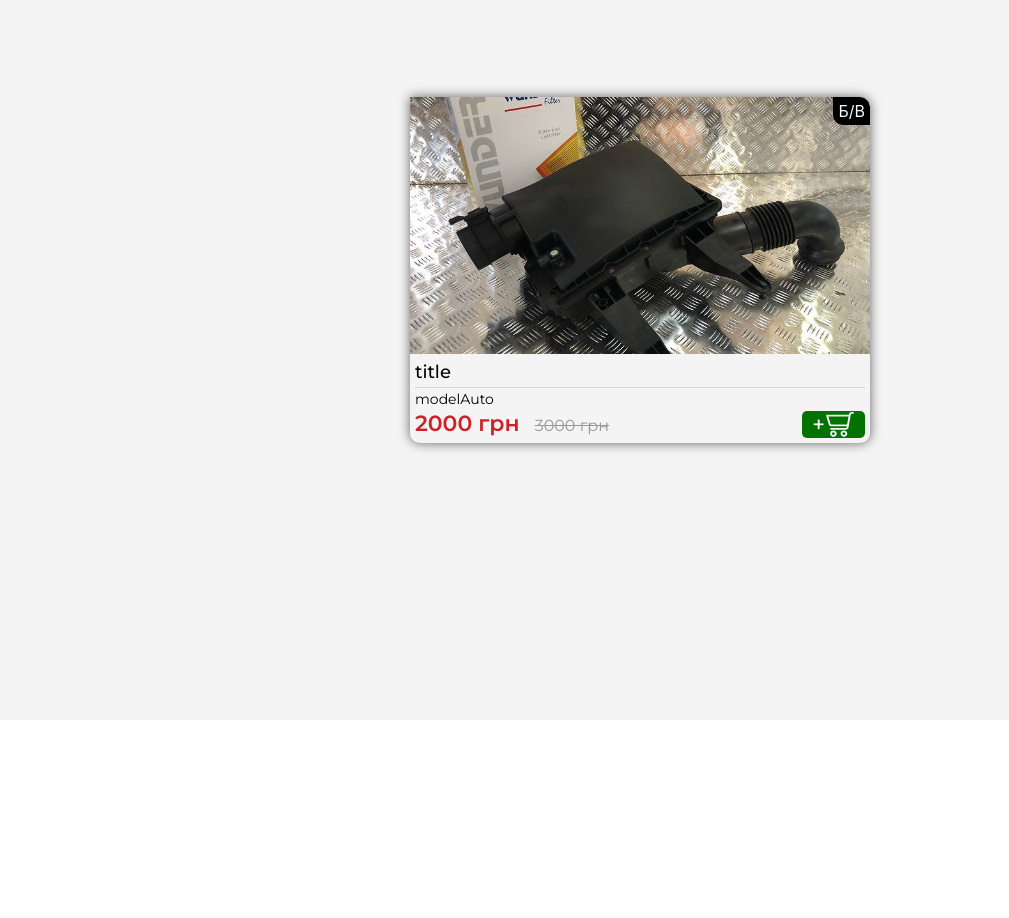
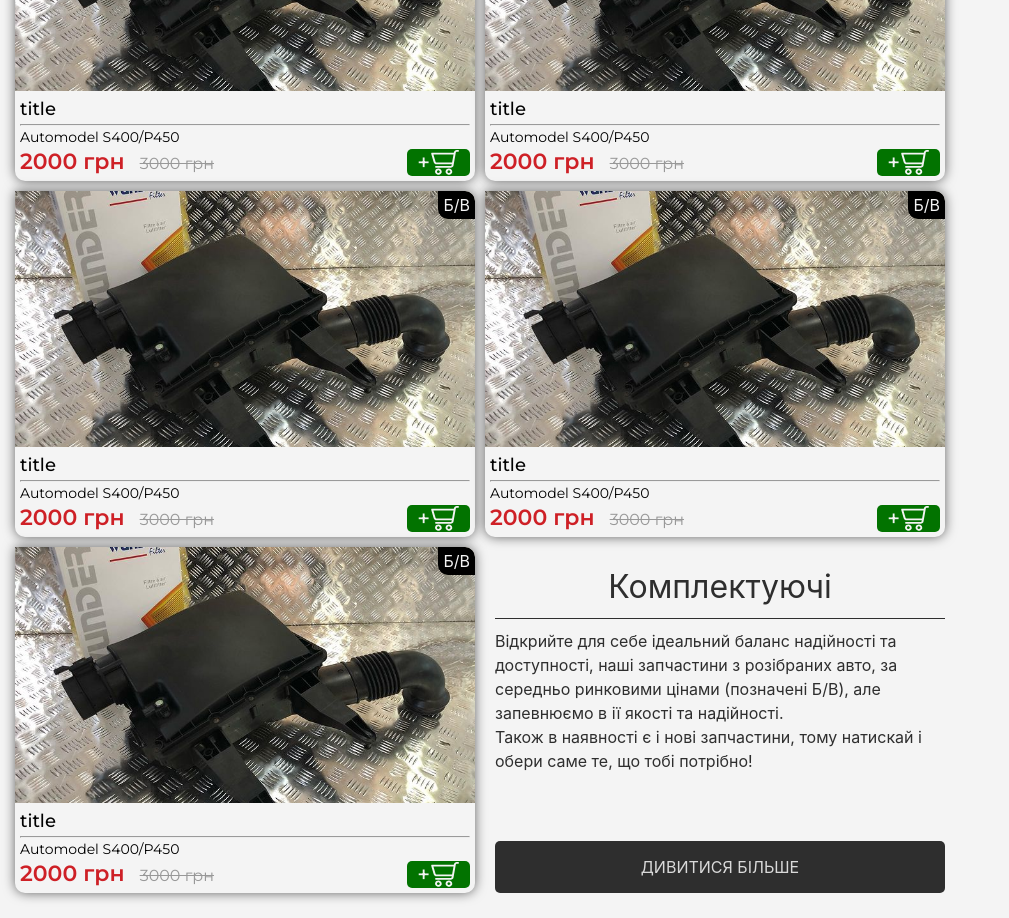
Before and after one commit to Dolzhenkov-Andrii/sprinterHelp, a React (Vite) app: page / in a window 1280 px wide. Shown: the part 320-1238 px from the top of the page, without its empty margins (0-1009 px from the left). Before the commit the page ends 1040 px from the top, so only its background shows below. Built offline with nearby package versions, Linux system fonts and the light colour scheme.

Commit message:
Create section  "HomeCardBox"

```diff
--- a/src/component/productСard/ProductCard.jsx
+++ b/src/component/productСard/ProductCard.jsx
@@ -11,22 +11,21 @@ export default function ProductCard({ className }) {
     const isUsedIndex = true;
 
     return (
+        <div className={classes.test}>
             <div className={`${classes.backgroundBox} ${isUsedIndex ? classes.usedIndex : ''} ${className} `}>
                 <div className={`${classes.imgBox} ${isUsedIndex ? classes.usedIndexImg : ''}`}>
-                <div className={classes.usedWatchBox}>
+                    <img className={classes.img} src={img1} alt="Product" />
+                    <div className={`${classes.usedIndexBox} ${isUsedIndex ? '' : classes.notActive}`}><p>{"Б/В"}</p></div>
                     <Button className={classes.eyeButton}>
-                    <div className={classes.bg} />
                         <SvgIcons name={"eye"} className={classes.eyeSvgIcons} />
                     </Button>
-                </div>
-                <div className={`${classes.usedIndexBox} ${isUsedIndex ? '' : classes.notActive}`}><p>{"Б/В"}</p></div>
-                <img className={classes.img} src={img1} alt="Product" />
+                    <div className={classes.blurBG} />
                 </div>
                 <div className={classes.infoBox}>
                     <div content={classes.textInfo}>
                         <p className={classes.title}>{"title"}</p>
                         <hr className={classes.infoTextLine} />
-                    <p className={classes.modelAuto}>{"modelAuto"}</p>
+                        <p className={classes.modelAuto}>{"Automodel S400/P450"}</p>
                     </div>
                     <div className={classes.priceInfo}>
                         <div className={classes.priceBox}>
@@ -40,5 +39,7 @@ export default function ProductCard({ className }) {
                     </div>
                 </div>
             </div>
+
+        </div>
     )
 }
--- a/src/component/productСard/productCard.module.css
+++ b/src/component/productСard/productCard.module.css
@@ -1,109 +1,61 @@
 .notActive {
     display: none;
 }
-
 
 .backgroundBox {
     width: 460px;
     min-width: 460px;
     height: 346px;
     min-height: 346px;
+    margin: 10px;
     display: flex;
     flex-direction: column;
     align-items: center;
     justify-content: space-between;
     background-color: #F4F4F4;
     border-radius: 0 0 10px 10px;
-    color: aliceblue;
+    color: #000000;
+    box-shadow: 0 0 .7em rgba(0, 0, 0, 0.6);
+    transition: all 0.15s ease-out;
+    z-index: 1;
     /* Х-позиція, Y-позиція, Розмиття, Динаміка висоти, колір */
     /* box-shadow: 0 0 10px rgba(0, 0, 0, 0.4); */
-    box-shadow: 0 0 .7em rgba(0, 0, 0, 0.6);
-    transition: all .3s ease;
     /* transition: .2s; */
 }
-
-.backgroundBox:hover {
-    /* transition: .2s; */
-    transition: all .3s ease;
-    /* box-shadow: 0 0 12px rgba(0, 0, 0, 1.2); */
-    box-shadow: 0 0 .9em rgba(0, 0, 0, 0.9);
-}
-
 .usedIndex {
     border-radius: 0 10px 10px 10px;
 }
-
-.usedIndexImg {
-    border-radius: 0 10px 0 0;
+.backgroundBox:hover {
+    position: absolute;
+    z-index: 3;
+    width: 470px;
+    min-width: 470px;
+    height: 356px;
+    min-height: 356px;
+    /* transition: .2s; */
+    /* box-shadow: 0 0 12px rgba(0, 0, 0, 1.2); */
+    box-shadow: 0 0 25px rgba(0, 0, 0, 0.829);
+    transition: all 0.15s ease-out;
 }
 
+.test{
+    display: flex;
+    align-items: center;
+    justify-content: center;
+    width: 470px;
+    min-width: 470px;
+    height: 356px;
+    min-height: 356px;
+}
+/* ---------------------------------------------------------- */
+
 .imgBox {
-    display: flex;
-    justify-content: end;
+    display: block;
     width: 100%;
     height: 75%;
     position: relative;
     overflow: hidden;
 }
-
-.infoTextLine {
-    border: none;
-    height: 1px;
-    background-color: #D9D9D9;
-}
-
-.usedIndexBox {
-    position: absolute;
-    background-color: black;
-    width: fit-content;
-    padding: 2px 5px;
-    border-radius: 0 10px;
-    z-index: 2;
-}
-
-.usedWatchBox {
-    position: relative;
-    top: 0;
-    right: 0;
-    left: 0;
-    bottom: 0;
-    margin: auto;
-    display: flex;
-    align-items: center;
-    justify-content: center;
-    width: 150px;
-    height: 150px;
-    padding: 25px;
-    border-radius: 50%;
-    z-index:2;
-    transition:  0.15s;
-}
-.usedWatchBox>Button{
-    border-radius: 50%;
-    z-index: 3;
-    transition:  0.15s;
-}
-
-.bg {
-    display: none;
-    position: absolute;
-    z-index: -1;
-    left: -150px;
-    top: -50px;
-    right: -150px;
-    bottom: -50px;
-    background-color: #8a8a8a4f;
-    backdrop-filter: blur(2px);
-    background-size: cover;
-  }
-
-.usedWatchBox:hover>Button>.eyeSvgIcons{
-    position: relative;
-    transition:  0.15s;
-    display: block;
-}
-
-
 
 .img {
     width: auto;
@@ -115,14 +67,89 @@
     bottom: 0;
     right: 0;
 }
+.usedIndexImg {
+    border-radius: 0 10px 0 0;
+}
+
+.usedIndexBox {
+    position: absolute;
+    top: 0;
+    right: 0;
+    background-color: black;
+    color: #F4F4F4;
+    width: fit-content;
+    padding: 2px 5px;
+    border-radius: 0 10px;
+    z-index: 1;
+}
+
+.blurBG {
+    display: block;
+    opacity: 0;
+    position: absolute;
+    z-index: 2;
+    left: 0;
+    top: 0;
+    width: 100%;
+    height: 100%;
+    background-color: #92929218;
+    backdrop-filter: blur(2px);
+    transition: all 0.25s ease-out;
+}
+
+.eyeButton{
+    top: 0;
+    left: 0;
+    right: 0;
+    bottom: 0;
+    margin: auto;
+    position: absolute;
+    z-index: 3;
+    width: 100px;
+    height: 100px;
+    transition: all 0.15s ease-out;
+}
+
+.eyeButton:hover>.eyeSvgIcons{
+    display: block;
+    transition: all 0.15s ease-out;
+}
+.eyeButton:hover+.blurBG{
+    opacity: 1;
+    transition: all 0.3s ease-out;
+}
+
+.eyeSvgIcons{
+    display: none;
+    border-radius: 50%;
+    background-color: #98989871;
+    width: 50px;
+    height: 50px;
+    padding: 5px;
+    fill: #f4f4f477;
+    transition: all 0.15s ease-out;
+}
+.eyeSvgIcons:hover{
+    background-color: #b3b3b388;
+    fill: #F4F4F4;
+    transition: all 0.15s ease-out;
+}
+
+/* ---------------------------------------------------------- */
 
 .infoBox {
     width: 100%;
     height: fit-content;
     padding: 5px;
-    color: #000000;
     font-family: "Montserrat", sans-serif;
     font-style: normal;
+    font-weight: 400;
+    font-size: 16px;
+}
+
+.priceBox {
+    display: flex;
+    align-items: end;
 }
 
 .priceInfo {
@@ -134,11 +161,13 @@
 .title {
     font-weight: 500;
     font-size: 18px;
+    overflow: hidden;
 }
 
 .modelAuto {
     font-weight: 400;
     font-size: 14px;
+    overflow: hidden;
 }
 
 .newPrice {
@@ -156,13 +185,10 @@
     font-size: 16px;
     line-height: 24px;
 }
-.priceBox{
-    display: flex;
-    align-items: end;
-}
 
+/* ---------------------------------------------------------- */
 
-.basketButton{
+.basketButton {
     padding: 0 10px;
     width: fit-content;
     font-family: "Montserrat", sans-serif;
@@ -172,51 +198,30 @@
     color: #F4F4F4;
     border-radius: 5px;
     background-color: #027300;
-    transition:  0.15s;
+    transition: all 0.15s ease-out;
 }
 
+.basketButton:hover {
+    background-color: #FF0000;
+    color: #fff;
+    transition: all 0.15s ease-out;
+}
 
-.basketButton>p{
+.basketButton>p {
     height: 27px;
     display: flex;
     align-items: center;
 
 }
-.basketSvgIcons{
+
+.basketSvgIcons {
     width: 30px;
     height: 25px;
     fill: #F4F4F4;
-    transition:  0.15s;
+    transition: all 0.15s ease-out;
 }
-.basketButton:hover{
-    background-color: #FF0000;
-    color: #fff;
-    transition:  0.15s;
+
+.basketButton:hover>.basketSvgIcons {
+    fill: #fff;
+    transition: all 0.15s ease-out;
 }
-.basketButton:hover> .basketSvgIcons {
-    fill: #fff;
-    transition:  0.15s;
-}
-.eyeSvgIcons{
-    display: none;
-    border-radius: 50%;
-    background-color: #98989888;
-    width: 50px;
-    height: 50px;
-    padding: 5px;
-    fill: #f4f4f48c;
-    transition: 0.15s;
-}
-.eyeButton:hover>.eyeSvgIcons{
-    background-color: #77777788;
-    fill: #F4F4F4;
-    transition:  0.15s;
-}
-.eyeButton>.bg{
-    display: none;
-    transition:  0.15s;
-}
-.eyeButton:hover>.bg{
-    display: block;
-    transition:  0.15s;
-}
--- a/src/component/section/homeCardBox/HomeCardBox.jsx
+++ b/src/component/section/homeCardBox/HomeCardBox.jsx
@@ -1,6 +1,7 @@
 import React from "react";
 import classes from "./homeCardBox.module.css"
 import ProductCard from "../../productСard/ProductCard";
+import Button from "../../button/Button";
 
 
 
@@ -9,6 +10,18 @@ export default function HomeCardBox(){
         <section className={classes.background}>
             <div className={`container ${classes.cardBox}`}>
                 <ProductCard/>
+                <ProductCard/>
+                <ProductCard/>
+                <ProductCard/>
+                <ProductCard/>
+                <div className={classes.infoBox}>
+                    <div className={classes.textBox}>
+                        <p className={classes.title}>{"Комплектуючі"}</p>
+                        <hr />
+                        <p className={classes.text}>{"Відкрийте для себе ідеальний баланс надійності та доступності, наші запчастини з розібраних авто, за середньо ринковими цінами (позначені Б/В), але запевнюємо в ії якості та надійності."}<br/>{"Також в наявності є і нові запчастини, тому натискай і обери саме те, що тобі потрібно!"}</p>
+                    </div>
+                    <Button className={classes.button}>{"ДИВИТИСЯ БІЛЬШЕ"}</Button>
+                </div>
             </div>
         </section>
     )
--- a/src/component/section/homeCardBox/homeCardBox.module.css
+++ b/src/component/section/homeCardBox/homeCardBox.module.css
@@ -1,9 +1,65 @@
 .background{
+    display: flex;
+    justify-content: center;
+    padding: 10px;
     background-color: #F4F4F4;
+    width: 100%;
 }
 .cardBox{
-    height: 900px;
+    height: fit-content;
+    display: flex;
+    flex-wrap: wrap;
+    justify-content: start;
+}
+.infoBox{
+    width: 460px;
+    min-width: 460px;
+    height: 346px;
+    min-height: 346px;
+    margin: 10px;
+    padding: 5px;
+    display: flex;
+    flex-direction: column;
+    align-items: center;
+    justify-content: space-between;
+    color: #2E2E2E;
+}
+
+.textBox>hr{
+    border: none;
+    margin: none;
+    height: 1px;
+    background: #2E2E2E;
+}
+.title{
+    width: 100%;
     display: flex;
     justify-content: center;
     align-items: center;
+    padding: 10px 0;
+    font-size: 32px;
+    line-height: 40px;
 }
+.text{
+    margin-top: 10px;
+    font-size: 16px;
+    line-height: 24px;
+    overflow: hidden;
+}
+
+.button{
+    display: flex;
+    align-items: center;
+    justify-content: center;
+    width: 100%;
+    padding: 14px 40px;
+    color: #D9D9D9;
+    background-color: #2E2E2E;
+    border-radius: 5px;
+    transition: all 0.15s ease-out;
+}
+.button:hover{
+    background-color: #CE2026;
+    color: #ffffff;
+    transition: all 0.15s ease-out;
+}
```
Lines whose indentation alone changed are shown as unchanged.
